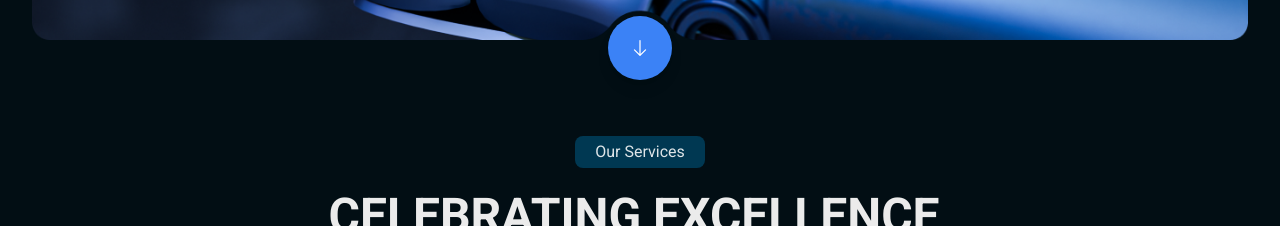
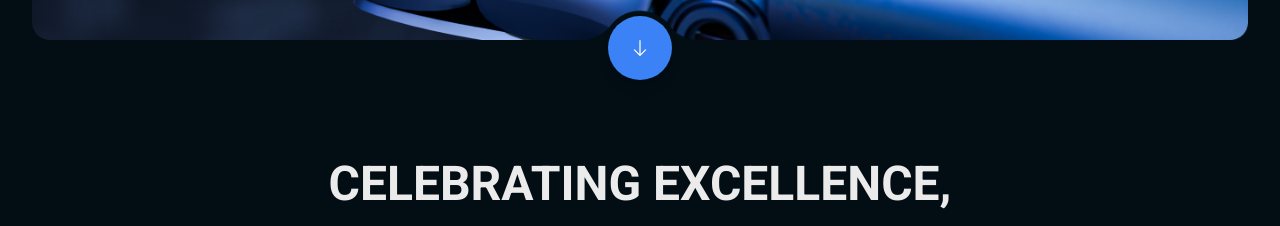
Before and after one commit to saadsrabon/dashurcorporate, a React (Vite) app: page / in a window 1280 px wide. Shown: the part 980-1206 px from the top of the page. Built offline with nearby package versions, Linux system fonts and the light colour scheme; what react-chatbot-kit would draw is missing.

Commit message:
2024-02-02 04:21:36 - chips removed

```diff
--- a/src/components/chips.jsx
+++ b/src/components/chips.jsx
@@ -3,7 +3,8 @@
 
 const Chips = ({title}) => {
   return (
-    <div className="bg-light-secondary py-1 px-5 rounded-lg">{title}</div>
+    // <div className="bg-light-secondary py-1 px-5 rounded-lg"></div>
+    <></>
   )
 }
 
```
